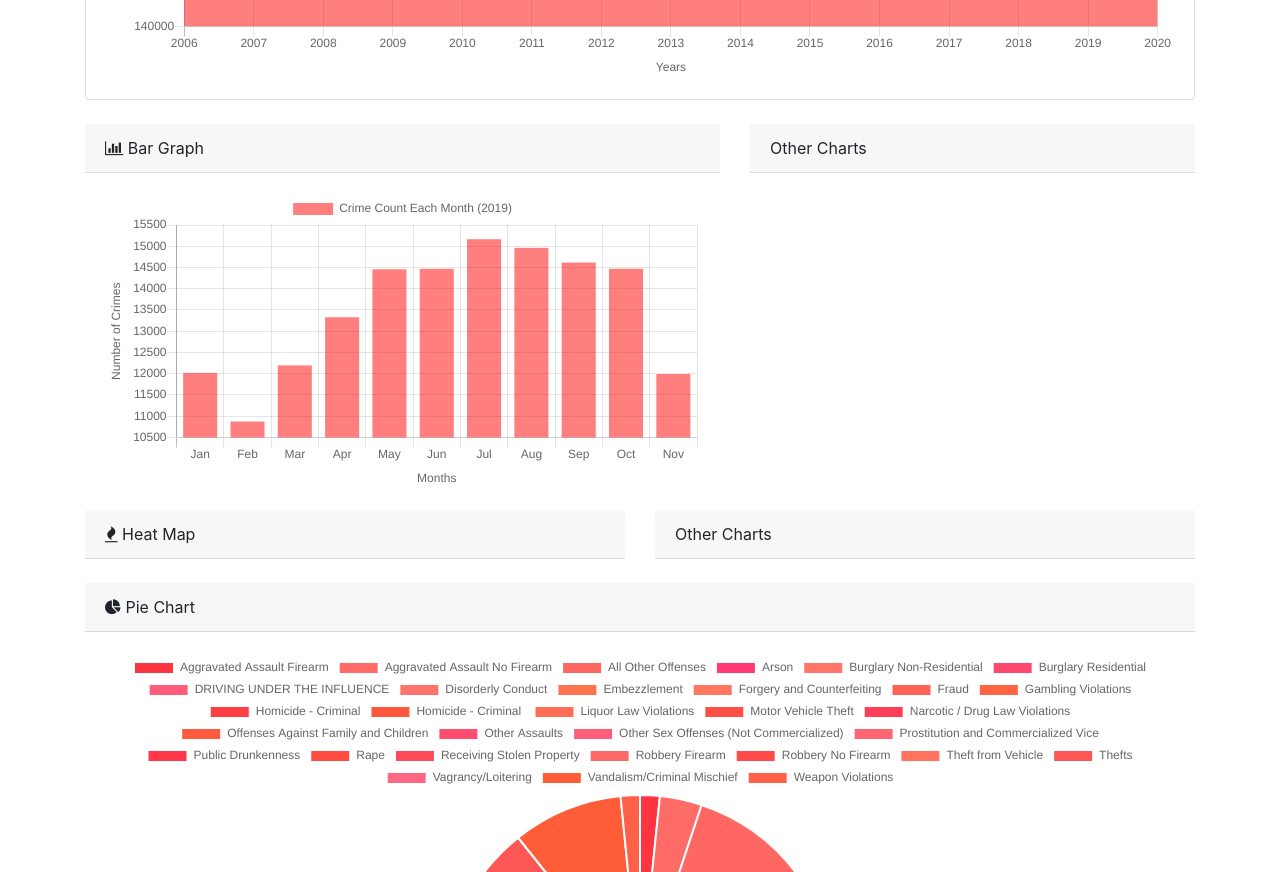
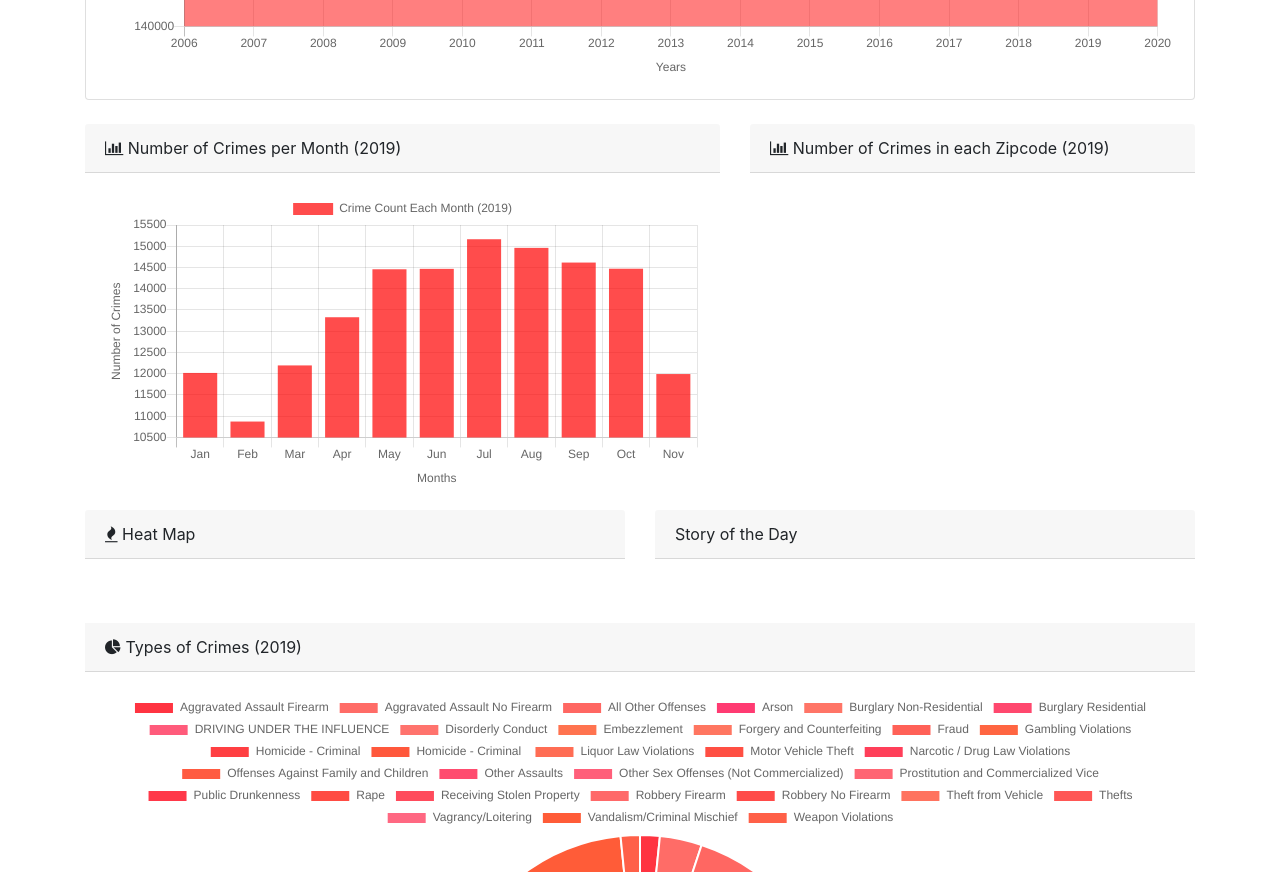
Before and after one commit to AoWangPhilly/red-handed, a plain HTML site: page dashboard.html in a window 1280 px wide. Shown: the part 600-1472 px from the top of the page. Drawn offline with nearby package versions, Linux system fonts and the light colour scheme.

Commit message:
Changing hue of charts

```diff
--- a/dashboard.html
+++ b/dashboard.html
@@ -48,7 +48,7 @@
         <div class="row">
             <div class="col-sm-7">
                 <div class="card-header">
-                    <i class="fa fa-bar-chart"></i> Bar Graph
+                    <i class="fa fa-bar-chart"></i> Number of Crimes per Month (2019)
                 </div>
                 <div class="card-body">
                     <canvas id="bargraph"></canvas>
@@ -57,7 +57,7 @@
 
             <div class="col-sm-5">
                 <div class="card-header">
-                    Other Charts
+                    <i class="fa fa-bar-chart"></i> Number of Crimes in each Zipcode (2019)
                 </div>
             </div>
         </div>
@@ -66,16 +66,22 @@
                 <div class="card-header">
                     <i class="fa fa-fire"></i> Heat Map
                 </div>
+                <div class="card-body">
+
+                </div>
             </div>
             <div class="col">
                 <div class="card-header">
-                    Other Charts
+                    Story of the Day
+                </div>
+                <div class="card-body">
+
                 </div>
             </div>
         </div>
         <br>
         <div class="card-header">
-            <i class="fa fa-pie-chart"></i> Pie Chart
+            <i class="fa fa-pie-chart"></i> Types of Crimes (2019)
         </div>
         <div class="card-body">
             <canvas id="pie"></canvas>
--- a/src/js/dashboard.js
+++ b/src/js/dashboard.js
@@ -50,7 +50,7 @@ d3.json("src/data/dashboard/monthlyCrime.json").then(crime => {
             labels: Object.keys(crime),
             datasets: [{
                 label: "Crime Count Each Month (2019)",
-                backgroundColor: 'rgb(255, 0, 0, 0.5)',
+                backgroundColor: 'rgb(255, 0, 0, 0.70)',
                 data: Object.values(crime)
             }]
         },
@@ -93,12 +93,12 @@ const dynamicColors = () => {
     let r = 255;
     let g = Math.floor(Math.random() * 100);
     let b = Math.floor(Math.random() * 100);
-    return "rgba(" + r + "," + g + "," + b + ", 0.8)";
+    return `rgba(${r}, ${g}, ${b}, 0.8)`;
 }
 
-const poolColors = a => {
+const poolColors = arr => {
     let pool = [];
-    for (let i = 0; i < a.length; i++) {
+    for (let i = 0; i < arr.length; i++) {
         pool.push(dynamicColors());
     }
     return pool;
```
Also changed, not shown: src/js/news.js (added).
